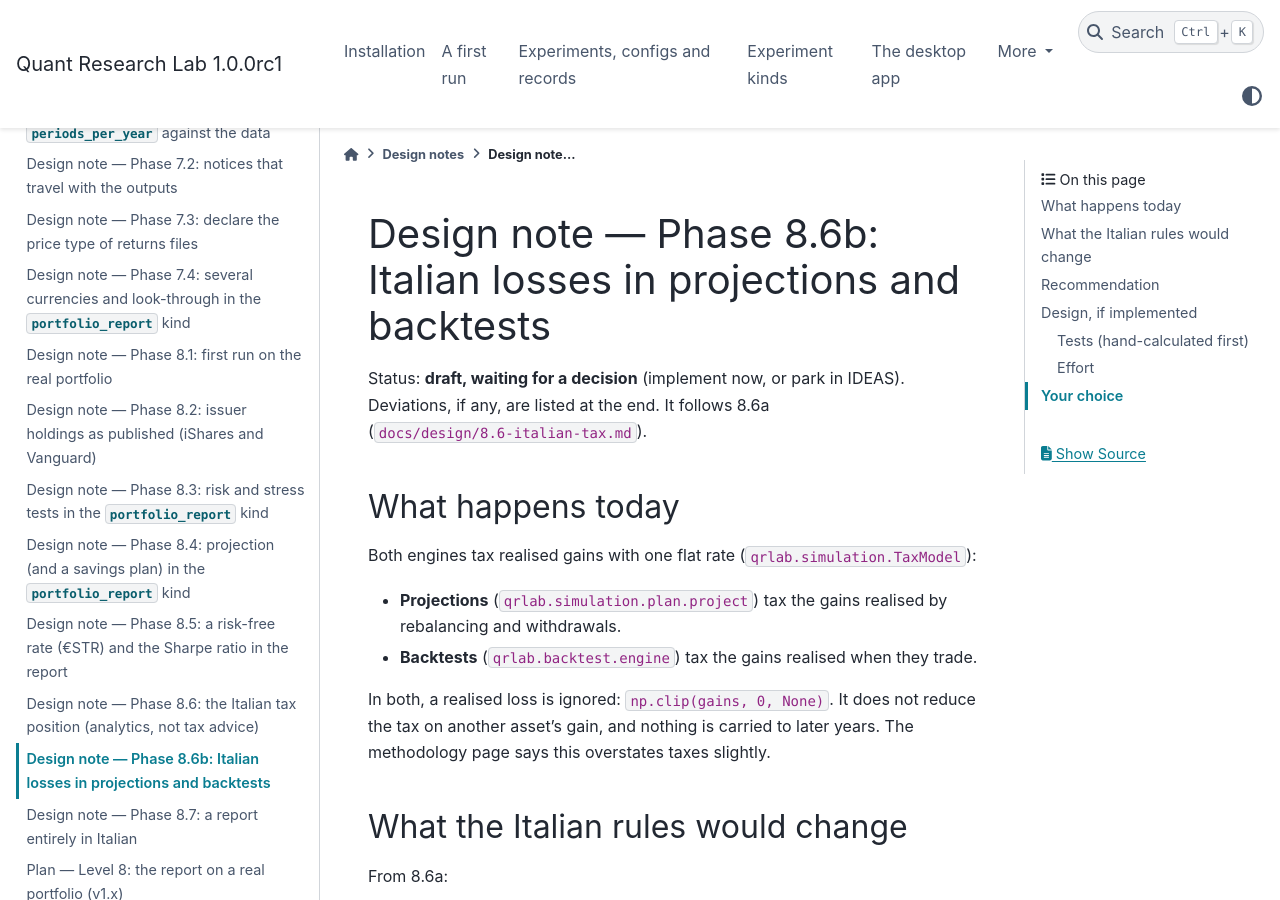
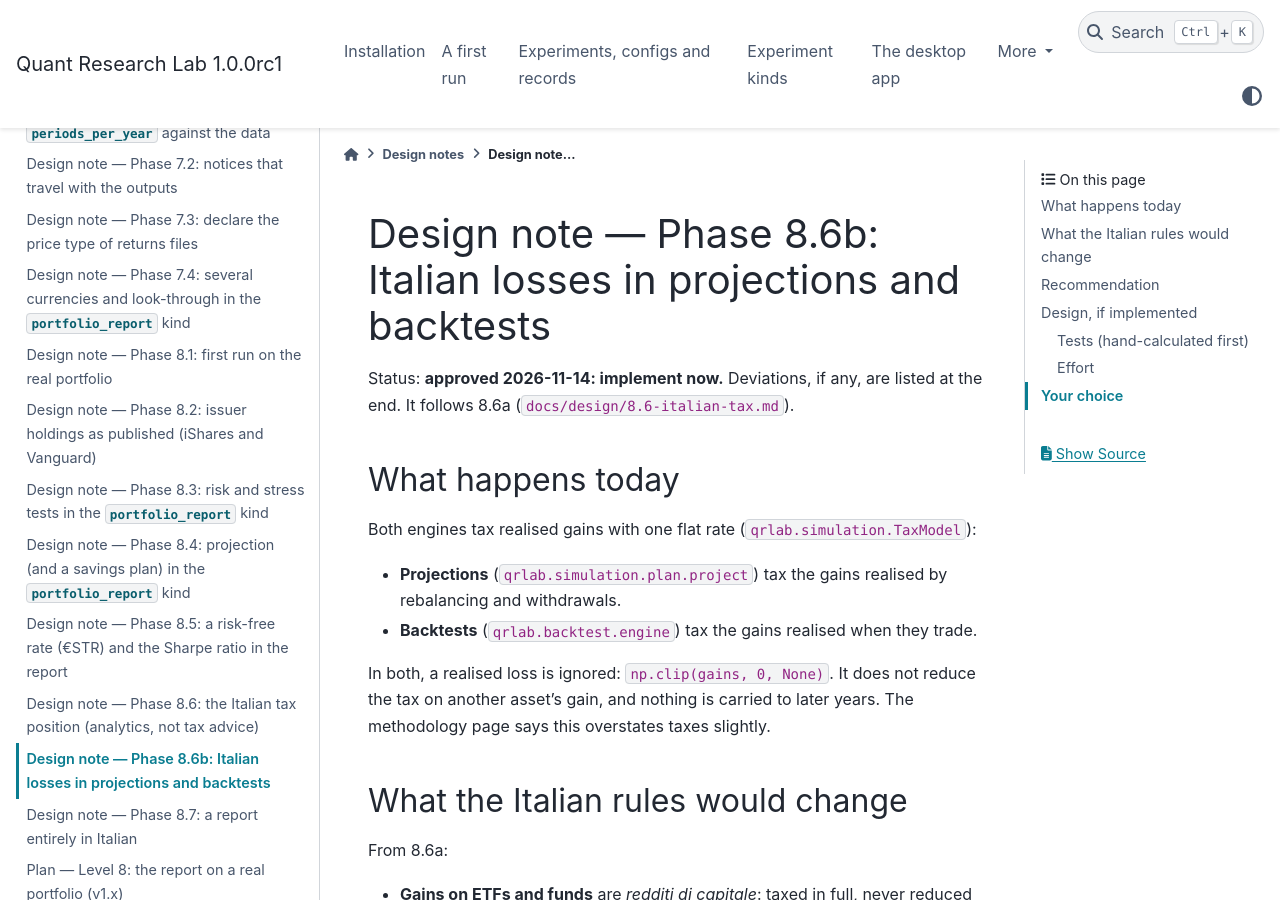
Before and after one commit to alessandroszn/quant-research-lab, a Sphinx documentation site: the page built from docs/design/8.6b-tax-model-losses.md, in a window 1280 px wide and 900 px high. Built offline with Sphinx 7.4.7 and the PyData theme 0.15.4, drawn with Linux system fonts in a browser that asks for light colours.

Commit message:
docs: approve the 8.6b design note (implement now)
Co-Authored-By: Claude Opus 5.5 <noreply@anthropic.com>

```diff
--- a/docs/design/8.6b-tax-model-losses.md
+++ b/docs/design/8.6b-tax-model-losses.md
@@ -1,6 +1,6 @@
 # Design note — Phase 8.6b: Italian losses in projections and backtests
 
-Status: **draft, waiting for a decision** (implement now, or park in IDEAS). Deviations, if any,
+Status: **approved 2026-11-14: implement now.** Deviations, if any,
 are listed at the end. It follows 8.6a (`docs/design/8.6-italian-tax.md`).
 
 ## What happens today
```
